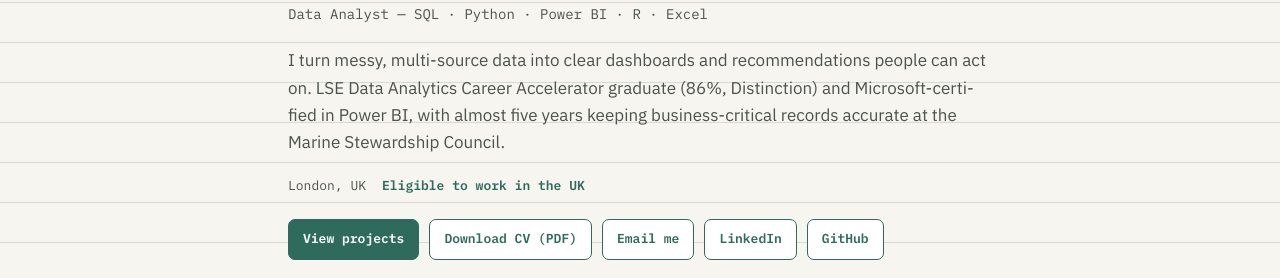
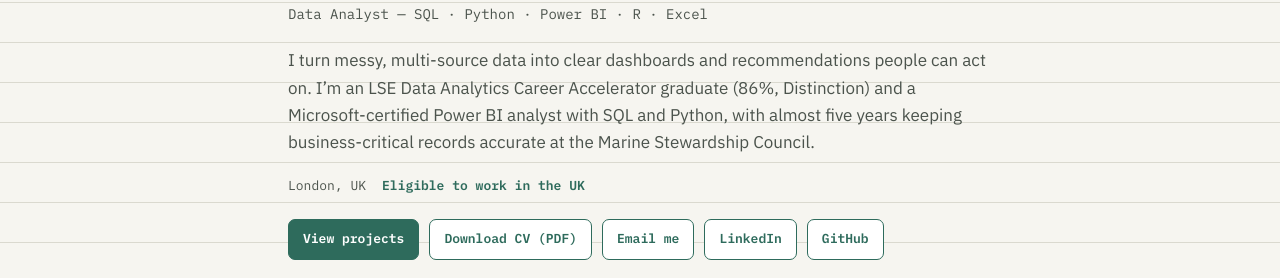
Before and after one commit to lanngoc94/lanngoc94.github.io, a plain HTML site: page index.html in a window 1280 px wide. Shown: the part 157-435 px from the top of the page. Drawn offline with Linux system fonts and the light colour scheme.

Commit message:
Reword homepage intro: LSE first, then skills
Co-Authored-By: Claude Opus 5.5 <noreply@anthropic.com>
Claude-Session: https://claude.ai/code/session_01Y8m5P972Rx8mvitehko9qT

```diff
--- a/index.html
+++ b/index.html
@@ -330,7 +330,7 @@
     <p class="eyebrow">Portfolio · Data Analytics</p>
     <h1>Lan Ngoc Mau</h1>
     <p class="role">Data Analyst — SQL · Python · Power BI · R · Excel</p>
-    <p class="pitch">I turn messy, multi-source data into clear dashboards and recommendations people can act on. LSE Data Analytics Career Accelerator graduate (86%, Distinction) and Microsoft-certified in Power BI, with almost five years keeping business-critical records accurate at the Marine Stewardship Council.</p>
+    <p class="pitch">I turn messy, multi-source data into clear dashboards and recommendations people can act on. I&rsquo;m an LSE Data Analytics Career Accelerator graduate (86%, Distinction) and a Microsoft-certified Power BI analyst with SQL and Python, with almost five years keeping business-critical records accurate at the Marine Stewardship Council.</p>
     <div class="contact-line">
       <span>London, UK</span><span class="rtw">Eligible to work in the UK</span>
     </div>
```
